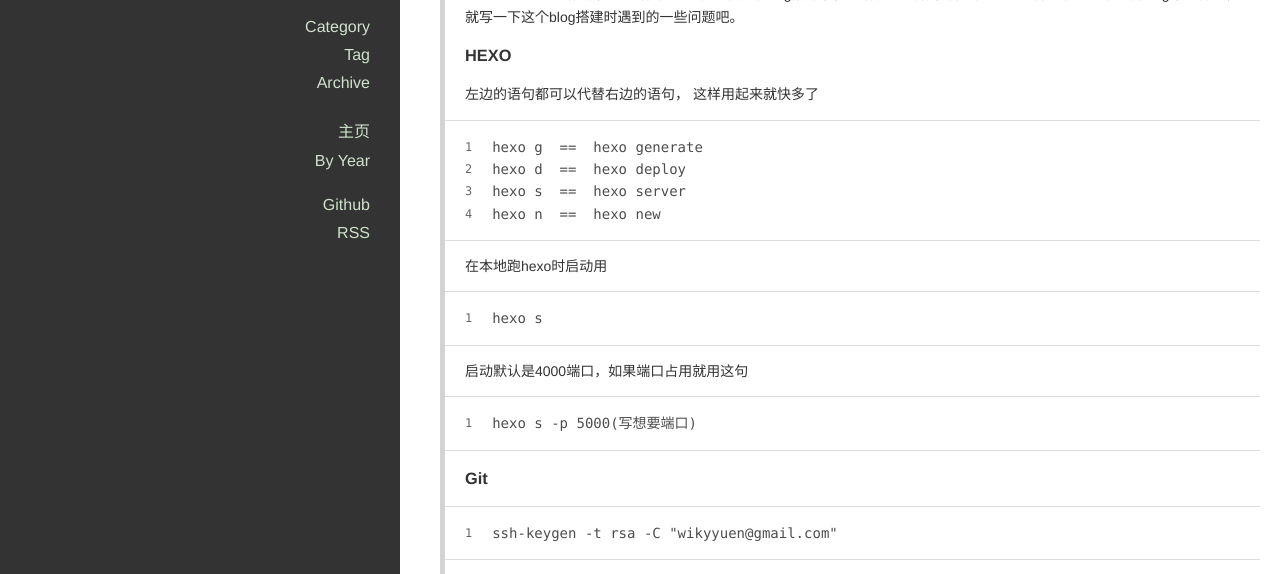
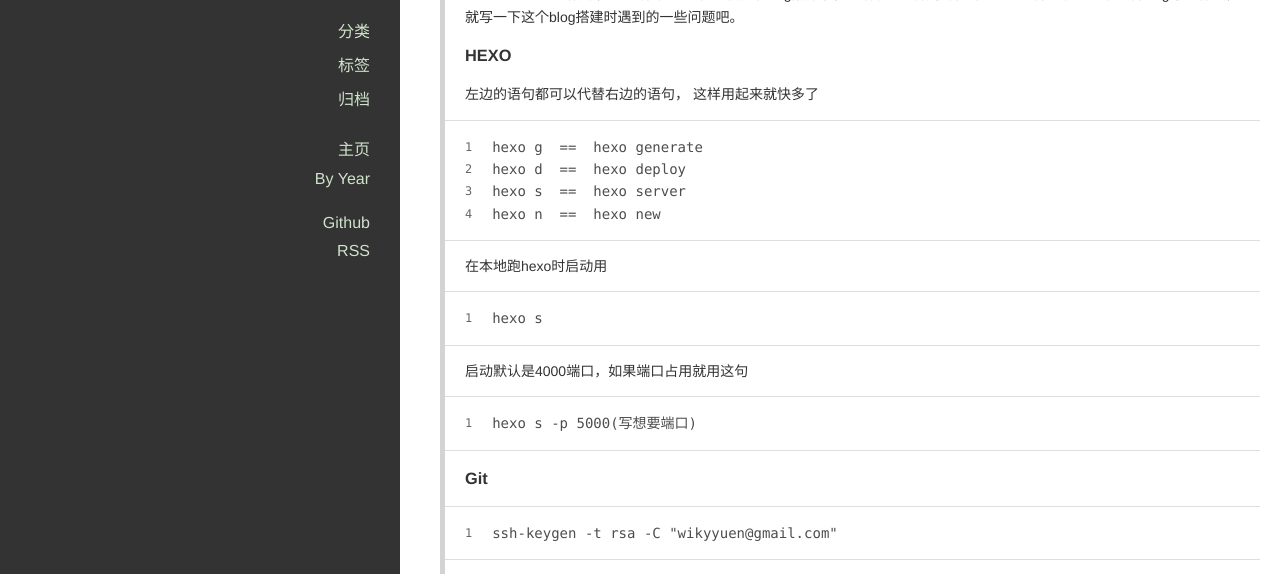
Before and after one commit to wikyyuen/taylorwiky.github.io, a plain HTML site: page archives/index.html in a window 1280 px wide. Shown: the part 226-800 px from the top of the page. Drawn offline with nearby package versions, Linux system fonts and the light colour scheme.

Commit message:
Site updated: 2016-12-03 18:27:57

```diff
--- a/archives/index.html
+++ b/archives/index.html
@@ -8,7 +8,7 @@
 
 <title>
 
-    Archive
+    归档
 
 </title>
 
@@ -82,21 +82,21 @@
 
 
               <li class="category-list-container">
-                <a href="javascript:;">Category</a>
+                <a href="javascript:;">分类</a>
 
               </li>
 
 
 
               <li class="tag-list-container">
-                <a href="javascript:;">Tag</a>
+                <a href="javascript:;">标签</a>
 
               </li>
 
 
 
               <li class="archive-list-container">
-                <a href="javascript:;">Archive</a>
+                <a href="javascript:;">归档</a>
                 <ul class="archive-list"><li class="archive-list-item"><a class="archive-list-link" href="/archives/2016/">2016</a><span class="archive-list-count">1</span></li></ul>
               </li>
 
@@ -141,7 +141,7 @@
 
     <div class="main-content">
 
-        <div style="max-width: 1500px">
+        <div style="max-width: 2000px">
 
 
 
```
Also changed, not shown: 2016/09/22/第一个个人博客/index.html (+6 -6 lines), archives/2016/09/index.html (+5 -5 lines), archives/2016/index.html (+5 -5 lines), index.html (+4 -4 lines).
